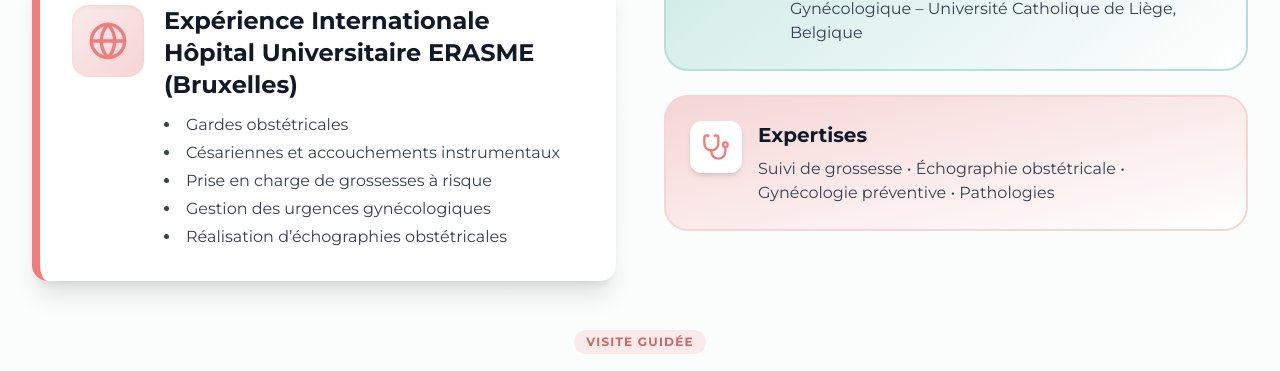
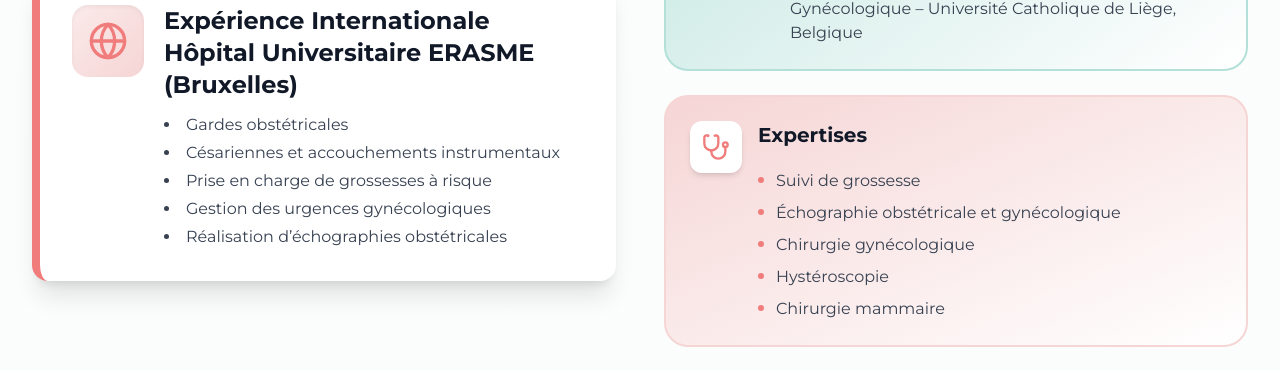
Before and after one commit to drseffarhicham/Drseffarhicham1, a React (Vite) app: page / in a window 1280 px wide. Shown: the part 1918-2289 px from the top of the page. Built offline with nearby package versions, Linux system fonts and the light colour scheme.

Commit message:
Optimisation globale : réorganisation des services, nouveaux articles médicaux, alignements UI et ajout LinkedIn

```diff
--- a/src/components/About.tsx
+++ b/src/components/About.tsx
@@ -1,4 +1,4 @@
-import { Award, Heart, Bed, Users, Stethoscope, GraduationCap, Building2, Sparkles, CheckCircle ,Globe} from 'lucide-react';
+import { Award, Heart, Bed, Users, Stethoscope, GraduationCap, Building2, Sparkles, CheckCircle, Globe } from 'lucide-react';
 import { useState } from 'react';
 
 export default function About() {
@@ -166,9 +166,28 @@ internationaux.                </p>
                 </div>
                 <div>
                   <h4 className="font-bold text-lg sm:text-xl text-gray-900 mb-2">Expertises</h4>
-                    <p className="text-gray-700 text-sm sm:text-base">
-                      Suivi de grossesse • Échographie obstétricale • Gynécologie préventive • Pathologies
-                    </p>
+                  <ul className="text-gray-700 text-sm sm:text-base space-y-2 mt-3 inline-block text-left">
+                    <li className="flex items-start gap-3">
+                      <div className="w-1.5 h-1.5 bg-clinic-pink-500 rounded-full mt-2 shrink-0"></div>
+                      <span>Suivi de grossesse</span>
+                    </li>
+                    <li className="flex items-start gap-3">
+                      <div className="w-1.5 h-1.5 bg-clinic-pink-500 rounded-full mt-2 shrink-0"></div>
+                      <span>Échographie obstétricale et gynécologique</span>
+                    </li>
+                    <li className="flex items-start gap-3">
+                      <div className="w-1.5 h-1.5 bg-clinic-pink-500 rounded-full mt-2 shrink-0"></div>
+                      <span>Chirurgie gynécologique</span>
+                    </li>
+                    <li className="flex items-start gap-3">
+                      <div className="w-1.5 h-1.5 bg-clinic-pink-500 rounded-full mt-2 shrink-0"></div>
+                      <span>Hystéroscopie</span>
+                    </li>
+                    <li className="flex items-start gap-3">
+                      <div className="w-1.5 h-1.5 bg-clinic-pink-500 rounded-full mt-2 shrink-0"></div>
+                      <span>Chirurgie mammaire</span>
+                    </li>
+                  </ul>
                 </div>
               </div>
             </div>
--- a/src/components/Articles.tsx
+++ b/src/components/Articles.tsx
@@ -31,9 +31,63 @@ export default function Articles() {
     setTimeout(() => setSelectedArticle(null), 300);
   };
 
-  const categories = ['Tous', 'Grossesse', 'Santé féminine', 'Ménopause', 'Contraception', 'Fertilité', 'Prévention'];
+  const categories = ['Tous', 'Grossesse', 'Santé féminine', 'Chirurgie', 'Ménopause', 'Contraception', 'Fertilité', 'Prévention'];
 
   const articles = [
+    {
+      title: "L'Hystéroscopie : Une exploration précise de la cavité utérine",
+      category: "Chirurgie",
+      date: "19 Février 2026",
+      readTime: "3 min",
+      excerpt: "Découvrez comment l'hystéroscopie permet de diagnostiquer et traiter les pathologies utérines comme les polypes ou fibromes avec une précision maximale et peu de suites opératoires.",
+      detailedContent: [
+        "Diagnostic précis des anomalies intra-utérines (polypes, fibromes, cloisons) pour traiter les saignements anormaux ou l'infertilité. L'examen permet une vision directe et nette de toute la cavité utérine.",
+        "Traitement chirurgical mini-invasif permettant le retrait de lésions sans aucune incision cutanée. L'instrument passe par les voies naturelles, évitant ainsi les cicatrices visibles.",
+        "Hystéroscopie ambulatoire : la majorité des interventions se déroulent sur une demi-journée, permettant un retour à domicile rapide. Le confort de la patiente est privilégié avec des techniques modernes d'anesthésie.",
+        "Récupération post-opératoire extrêmement rapide, avec une reprise des activités habituelles dès le lendemain. Les douleurs sont généralement minimes et bien contrôlées par des antalgiques simples.",
+        "Suivi personnalisé : chaque intervention fait l'objet d'un compte rendu détaillé et d'une analyse histopathologique systématique des prélèvements si nécessaire pour une sécurité médicale totale."
+      ],
+      image: "https://images.pexels.com/photos/3844586/pexels-photo-3844586.jpeg?auto=compress&cs=tinysrgb&w=800",
+      author: "Dr Seffar Hicham",
+      tags: ["hystéroscopie", "chirurgie", "utérus", "fibromes", "polypes"],
+      featured: true
+    },
+    {
+      title: "Chirurgie du sein : Entre prévention et traitement des pathologies mammaires",
+      category: "Chirurgie",
+      date: "18 Février 2026",
+      readTime: "4 min",
+      excerpt: "La prise en charge chirurgicale des pathologies du sein a beaucoup évolué. Découvrez l'importance du diagnostic précis et les avancées dans la chirurgie mammaire conservatrice.",
+      detailedContent: [
+        "Prise en charge des pathologies bénignes telles que les adénofibromes, les kystes complexes ou les lésions atypiques. L'objectif est de traiter la lésion tout en préservant au maximum l'architecture naturelle du sein.",
+        "Chirurgie de diagnostic et de traitement du cancer du sein : biopsies chirurgicales et exérèses ciblées. La chirurgie reste un pilier central dans le parcours de soin oncologique moderne.",
+        "Techniques de chirurgie conservatrice (oncoplastie) visant à retirer la tumeur tout en garantissant un résultat esthétique optimal. Le respect de l'image corporelle est une priorité absolue dans notre approche thérapeutique.",
+        "Prélèvement et analyse du ganglion sentinelle pour limiter les séquelles fonctionnelles au niveau du bras. Cette technique précise évite souvent le curage axillaire complet et ses complications potentielles.",
+        "Accompagnement multidisciplinaire et suivi post-opératoire rigoureux pour une guérison sereine. La collaboration avec les radiologues, oncologues et kinésithérapeutes assure une prise en charge globale de la patiente."
+      ],
+      image: "https://images.pexels.com/photos/4225881/pexels-photo-4225881.jpeg?auto=compress&cs=tinysrgb&w=800",
+      author: "Dr Seffar Hicham",
+      tags: ["chirurgie mammaire", "sein", "prévention", "cancer", "esthétique"],
+      featured: false
+    },
+    {
+      title: "La Laparoscopie : La chirurgie gynécologique moderne et mini-invasive",
+      category: "Chirurgie",
+      date: "17 Février 2026",
+      readTime: "3 min",
+      excerpt: "Moins de cicatrices, moins de douleur et une récupération plus rapide. La cœlioscopie (laparoscopie) révolutionne le traitement des kystes ovariens et de l'endométriose.",
+      detailedContent: [
+        "Technique par vidéo-chirurgie permettant d'explorer et d'opérer l'abdomen via de très petites incisions (5 à 10 mm). La caméra offre une vision agrandie et précise des organes pelviens.",
+        "Traitement de première intention pour les kystes ovariens, les grossesses extra-utérines et certaines formes d'infertilité. La précision du geste chirurgical permet de préserver la fertilité future.",
+        "Référence pour le traitement chirurgical de l'endométriose : retrait précis des lésions tout en respectant les tissus sains environnants. La laparoscopie améliore significativement la qualité de vie des patientes.",
+        "Avantages majeurs : diminution drastique des douleurs post-opératoires et risque d'infection réduit. Le préjudice esthétique est quasi nul grâce à la petite taille des cicatrices.",
+        "Retour rapide à la vie sociale et professionnelle : la durée d'hospitalisation est raccourcie et la convalescence est beaucoup plus simple qu'en chirurgie classique 'ouverte'."
+      ],
+      image: "https://images.pexels.com/photos/3844581/pexels-photo-3844581.jpeg?auto=compress&cs=tinysrgb&w=800",
+      author: "Dr Seffar Hicham",
+      tags: ["laparoscopie", "cœlioscopie", "chirurgie mini-invasive", "kystes", "endométriose"],
+      featured: true
+    },
     {
       title: "L'importance du suivi prénatal : Guide complet pour une grossesse sereine",
       category: "Grossesse",
@@ -177,7 +231,7 @@ export default function Articles() {
         "Échographie mammaire complémentaire si densité mammaire élevée chez les femmes jeunes ou anomalies détectées à la mammographie. L'IRM mammaire peut être proposée en cas de très haut risque génétique.",
         "Facteurs de risque : antécédents familiaux au premier degré, âge (risque augmente après 50 ans), mutations génétiques BRCA1/BRCA2, première grossesse tardive, absence d'allaitement, traitement hormonal prolongé. Un conseil génétique est proposé si antécédents familiaux multiples."
       ],
-      image: "https://images.pexels.com/photos/7578776/pexels-photo-7578776.jpeg?auto=compress&cs=tinysrgb&w=800",
+      image: "https://images.pexels.com/photos/4173239/pexels-photo-4173239.jpeg?auto=compress&cs=tinysrgb&w=800",
       author: "Dr Seffar Hicham",
       tags: ["dépistage", "cancer sein", "mammographie", "prévention"],
       featured: false
@@ -260,11 +314,10 @@ export default function Articles() {
                 <button
                   key={category}
                   onClick={() => setSelectedCategory(category)}
-                  className={`px-4 py-2 rounded-full text-sm font-medium transition-all ${
-                    selectedCategory === category
-                      ? 'bg-clinic-green-500 text-white shadow-lg'
-                      : 'bg-white text-gray-600 hover:bg-clinic-green-50 hover:text-clinic-green-700 border border-gray-200'
-                  }`}
+                  className={`px-4 py-2 rounded-full text-sm font-medium transition-all ${selectedCategory === category
+                    ? 'bg-clinic-green-500 text-white shadow-lg'
+                    : 'bg-white text-gray-600 hover:bg-clinic-green-50 hover:text-clinic-green-700 border border-gray-200'
+                    }`}
                 >
                   {category}
                 </button>
--- a/src/components/Hero.tsx
+++ b/src/components/Hero.tsx
@@ -16,7 +16,7 @@ export default function Hero({ scrollToSection }: HeroProps) {
                 Gynécologue Obstétricien
               </div>
               <div className="inline-flex items-center px-4 py-2 bg-clinic-pink-100 text-clinic-pink-700 rounded-full text-sm font-medium">
-                🌸 Spécialiste Femme
+                🌸 Spécialiste à Inezgane
               </div>
               <div className="inline-flex items-center px-4 py-2 bg-amber-100 text-amber-700 rounded-full text-sm font-medium">
                 <Star className="h-4 w-4 mr-1 fill-current" />
@@ -127,9 +127,9 @@ export default function Hero({ scrollToSection }: HeroProps) {
                     className="w-full h-full object-cover transition-transform duration-700 group-hover:scale-105"
                   />
                   {/* Glass Card Overlay for Name */}
-                  <div className="absolute bottom-3 left-3 right-3 sm:bottom-4 sm:left-4 sm:right-4 bg-white/60 backdrop-blur-xl border border-white/30 rounded-2xl sm:rounded-3xl p-3 sm:p-4 shadow-lg">
+                  <div className="absolute bottom-3 left-3 right-3 sm:bottom-4 sm:left-4 sm:right-4 bg-white/60 backdrop-blur-xl border border-white/30 rounded-2xl sm:rounded-3xl p-3 sm:p-4 shadow-lg text-center">
                     <h3 className="text-lg sm:text-xl font-bold text-gray-900 leading-tight">Dr Seffar Hicham</h3>
-                    <p className="text-clinic-green-700 text-[10px] sm:text-xs font-bold uppercase tracking-wider mt-0.5 sm:mt-1">Gynécologue Obstétricien</p>
+                    <p className="text-clinic-green-700 text-[10px] sm:text-xs font-bold uppercase tracking-wider mt-0.5 sm:mt-1">Gynécologue Obstétricien à Inezgane</p>
                   </div>
                 </div>
               </div>
--- a/src/components/Services.tsx
+++ b/src/components/Services.tsx
@@ -1,16 +1,16 @@
-import { Stethoscope, Baby, Heart, Users, Shield, Award, Activity, Sparkles, Phone,Clock, CheckCircle, Microscope, Calendar, Star } from 'lucide-react';
+import { Stethoscope, Baby, Heart, Users, Shield, Award, Activity, Sparkles, Phone, Clock, CheckCircle, Microscope, Calendar, Star, Scissors, Eye } from 'lucide-react';
 
 export default function Services() {
   const services = [
     {
       icon: Stethoscope,
       title: "Consultations gynécologiques",
-      description: "Examens de routine, dépistage et prévention des pathologies gynécologiques avec une approche personnalisée.",
+      description: "Examens de routine, dépistage IST, traitement des infections et prévention des pathologies féminines.",
       details: [
         "Examen clinique complet",
-        "Frottis de dépistage",
+        "Frottis & Dépistage IST",
         "Prévention cancer sein/col",
-        "Suivi annuel personnalisé"
+        "Traitement des infections"
       ],
     },
     {
@@ -47,25 +47,36 @@ export default function Services() {
       ],
     },
     {
-      icon: Shield,
-      title: "Dépistage & traitement",
-      description: "Dépistage précoce et traitement des pathologies gynécologiques (infections, fibromes, kystes, etc.).",
+      icon: Scissors,
+      title: "Chirurgie Laparoscopique",
+      description: "Chirurgie mini-invasive par cœlioscopie pour le traitement des kystes, de l'endométriose et de l'infertilité.",
       details: [
-        "Dépistage IST",
-        "Traitement infections",
-        "Prise en charge fibromes",
-        "Suivi kystes ovariens"
+        "Cicatrices minimes",
+        "Récupération rapide",
+        "Traitement endométriose",
+        "Chirurgie ovarienne"
       ],
     },
     {
-      icon: Activity,
-      title: "Contraception",
-      description: "Conseils personnalisés et suivi pour choisir la méthode contraceptive la plus adaptée à votre situation.",
+      icon: Eye,
+      title: "Hystéroscopie",
+      description: "Exploration et traitement des pathologies intra-utérines (polypes, fibromes) par les voies naturelles.",
       details: [
-        "Pilule contraceptive",
-        "DIU hormonal/cuivre",
-        "Implant contraceptif",
-        "Contraception d'urgence"
+        "Sans incision cutanée",
+        "Diagnostic fertilité",
+        "Retrait de polypes/fibromes",
+        "Prise en charge ambulatoire"
+      ],
+    },
+    {
+      icon: Shield,
+      title: "Chirurgie du sein",
+      description: "Prise en charge chirurgicale des pathologies mammaires bénignes et malignes avec une approche conservatrice.",
+      details: [
+        "Exérèse adénofibromes",
+        "Biopsies mammaires",
+        "Chirurgie oncoplastique",
+        "Suivi post-opératoire"
       ],
     },
     {
@@ -89,17 +100,33 @@ export default function Services() {
         "Dérèglements cycles",
         "Traitements hormonaux"
       ],
+    },
+    {
+      icon: Activity,
+      title: "Contraception",
+      description: "Conseils personnalisés et suivi pour choisir la méthode contraceptive la plus adaptée à votre situation.",
+      details: [
+        "Pilule & Implant",
+        "DIU hormonal/cuivre",
+        "Contraception d'urgence",
+        "Ajustement annuel"
+      ],
     }
   ];
 
   const equipment = [
+
     {
-      name: "Échographe haute résolution",
-      features: ["Technologie 3D", "Évaluation du flux sanguin", "Sonde endovaginale"]
+      name: "Monitorage fœtal et maternel",
+      features: ["Rythme cardiaque fœtal", "Surveillance contractions", "Sécurité accrue"]
     },
     {
       name: "Salle d'examen",
       features: ["Matériel stérile", "Confort optimal", "Intimité respectée"]
+    },
+    {
+      name: "Échographe haute résolution",
+      features: ["Technologie 3D", "Évaluation du flux sanguin", "Sonde endovaginale"]
     },
 
   ];
@@ -124,21 +151,18 @@ export default function Services() {
         </div>
 
         {/* Grille des services enrichie */}
-        <div className="grid md:grid-cols-2 lg:grid-cols-4 gap-8">
+        <div className="grid md:grid-cols-2 lg:grid-cols-3 xl:grid-cols-5 gap-8">
           {services.map((service, index) => {
             const Icon = service.icon;
             return (
               <div
                 key={index}
-                className={`bg-white rounded-2xl p-6 shadow-lg hover:shadow-2xl transition-all duration-300 transform hover:-translate-y-2 border-t-4 group ${
-                  index % 2 === 0 ? 'border-clinic-green-500' : 'border-clinic-pink-500'
+                className={`bg-white rounded-2xl p-6 shadow-lg hover:shadow-2xl transition-all duration-300 transform hover:-translate-y-2 border-t-4 group ${index % 2 === 0 ? 'border-clinic-green-500' : 'border-clinic-pink-500'
                   }`}
               >
-                <div className={`w-16 h-16 bg-white border rounded-2xl flex items-center justify-center mb-5 group-hover:scale-110 transition-transform ${
-                  index % 2 === 0 ? 'border-clinic-green-100' : 'border-clinic-pink-100'
+                <div className={`w-16 h-16 bg-white border rounded-2xl flex items-center justify-center mb-5 group-hover:scale-110 transition-transform ${index % 2 === 0 ? 'border-clinic-green-100' : 'border-clinic-pink-100'
                   }`}>
-                  <Icon className={`h-8 w-8 ${
-                    index % 2 === 0 ? 'text-clinic-green-700' : 'text-clinic-pink-500'
+                  <Icon className={`h-8 w-8 ${index % 2 === 0 ? 'text-clinic-green-700' : 'text-clinic-pink-500'
                     }`} />
                 </div>
 
@@ -154,8 +178,7 @@ export default function Services() {
                 <div className="space-y-3 mb-5">
                   {service.details.map((detail, idx) => (
                     <div key={idx} className="flex items-start">
-                      <CheckCircle className={`h-4 w-4 mt-0.5 mr-3 flex-shrink-0 ${
-                        index % 2 === 0 ? 'text-clinic-green-500' : 'text-clinic-pink-400'
+                      <CheckCircle className={`h-4 w-4 mt-0.5 mr-3 flex-shrink-0 ${index % 2 === 0 ? 'text-clinic-green-500' : 'text-clinic-pink-400'
                         }`} />
                       <span className="text-sm text-gray-700">{detail}</span>
                     </div>
@@ -180,22 +203,19 @@ export default function Services() {
             </p>
           </div>
 
-          <div className="grid md:grid-cols-2 gap-8 mb-10">
+          <div className="grid md:grid-cols-3 gap-8 mb-10">
             {equipment.map((item, index) => (
               <div key={index} className="text-center group">
-                <div className={`w-20 h-20 bg-white rounded-2xl shadow-md flex items-center justify-center mx-auto mb-4 border transition-colors ${
-                  index % 2 === 0 ? 'border-clinic-green-100 hover:border-clinic-green-300' : 'border-clinic-pink-100 hover:border-clinic-pink-300'
+                <div className={`w-20 h-20 bg-white rounded-2xl shadow-md flex items-center justify-center mx-auto mb-4 border transition-colors ${index % 2 === 0 ? 'border-clinic-green-100 hover:border-clinic-green-300' : 'border-clinic-pink-100 hover:border-clinic-pink-300'
                   }`}>
-                  <Microscope className={`h-10 w-10 ${
-                    index % 2 === 0 ? 'text-clinic-green-700' : 'text-clinic-pink-500'
+                  <Microscope className={`h-10 w-10 ${index % 2 === 0 ? 'text-clinic-green-700' : 'text-clinic-pink-500'
                     }`} />
                 </div>
                 <h4 className="font-bold text-gray-900 mb-3 text-lg">{item.name}</h4>
                 <div className="space-y-2">
                   {item.features.map((feature, idx) => (
                     <div key={idx} className="flex items-center justify-center text-sm text-gray-600">
-                      <div className={`w-2 h-2 rounded-full mr-2 ${
-                        index % 2 === 0 ? 'bg-clinic-green-500' : 'bg-clinic-pink-400'
+                      <div className={`w-2 h-2 rounded-full mr-2 ${index % 2 === 0 ? 'bg-clinic-green-500' : 'bg-clinic-pink-400'
                         }`}></div>
                       {feature}
                     </div>
@@ -214,11 +234,11 @@ export default function Services() {
                   et recevez un rappel par SMS. Urgences gynécologiques prises en charge rapidement.
                 </p>
                 <div className="flex flex-wrap gap-3 mb-8">
-                  <div className="flex items-center px-4 py-2 bg-white border border-clinic-green-300 text-clinic-green-700 rounded-full text-sm font-semibold">
+                  <div className="flex items-center justify-center w-full sm:w-auto px-4 py-2 bg-white border border-clinic-green-300 text-clinic-green-700 rounded-full text-sm font-semibold">
                     <Calendar className="h-4 w-4 mr-2" />
                     RDV sous 24h
                   </div>
-                  <div className="flex items-center px-4 py-2 bg-white border border-clinic-pink-300 text-clinic-pink-700 rounded-full text-sm font-semibold">
+                  <div className="flex items-center justify-center w-full sm:w-auto px-4 py-2 bg-white border border-clinic-pink-300 text-clinic-pink-700 rounded-full text-sm font-semibold">
                     <Clock className="h-4 w-4 mr-2" />
                     Urgences prioritaires
                   </div>
@@ -234,7 +254,7 @@ export default function Services() {
                 >
                   <div className="flex items-center gap-3">
                     <Phone className="h-6 w-6 animate-pulse" />
-                    <span className="text-lg">Prendre RDV</span>
+                    <span className="text-lg"> RDV</span>
                   </div>
                   <span className="hidden sm:inline opacity-50">|</span>
                   <span className="text-xl md:text-2xl tracking-tight">0528 33 55 66</span>
```
Also changed, not shown: src/components/Contact.tsx (+33 -2 lines), src/components/Footer.tsx (+9 -1 lines). Lines whose indentation alone changed are shown as unchanged.
